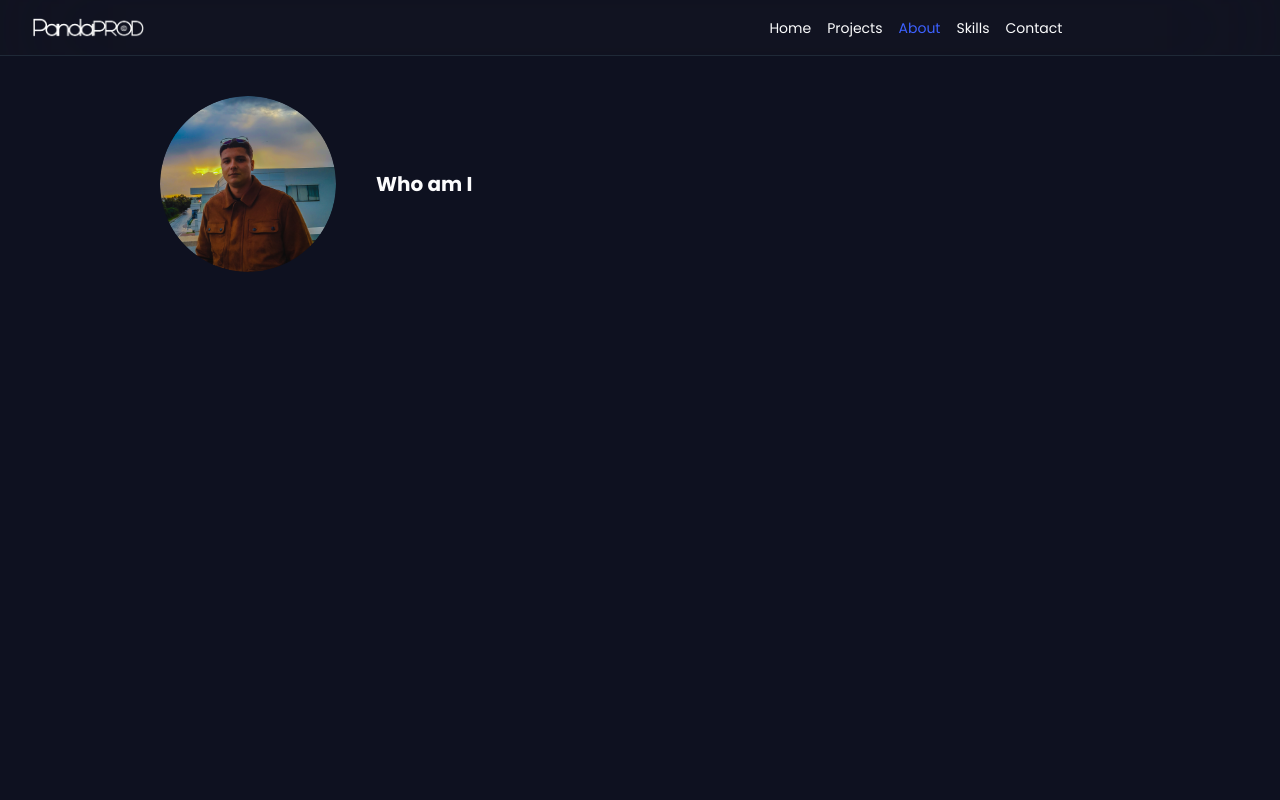
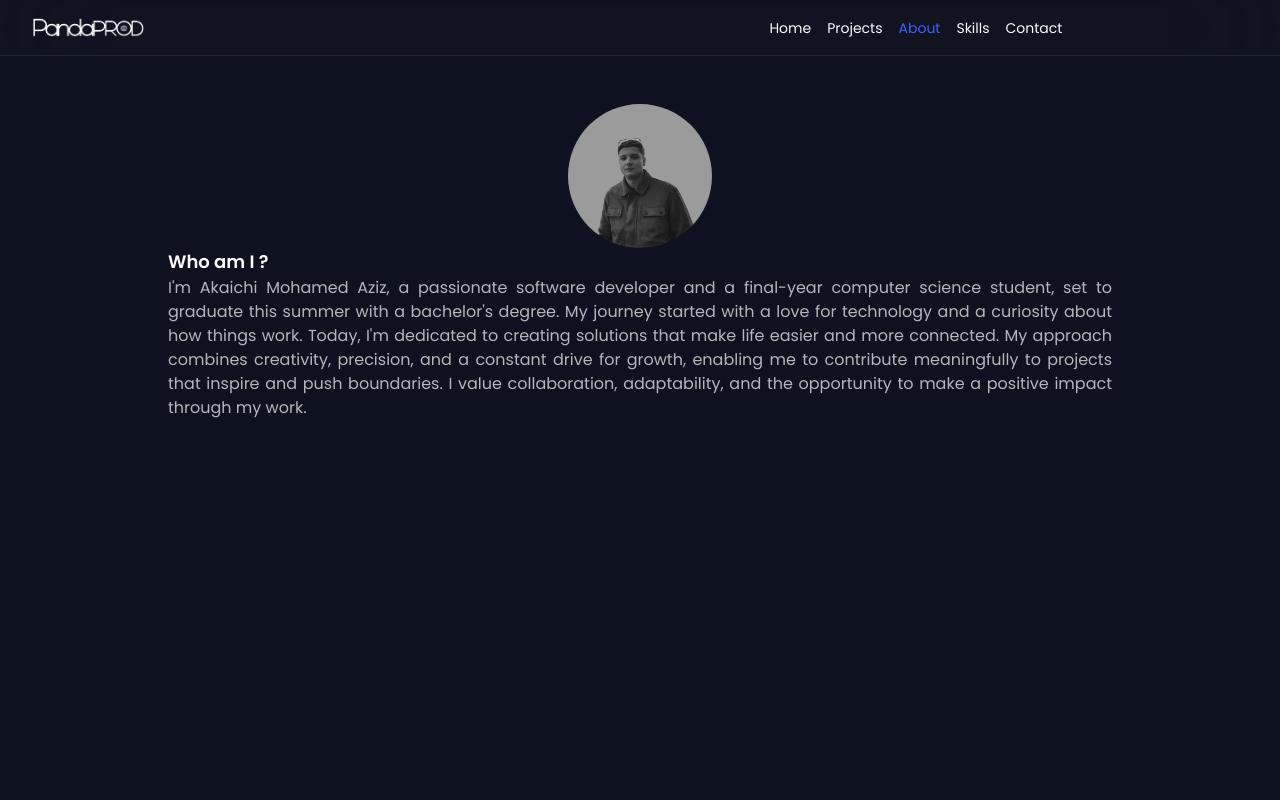
Before and after one commit to AKAICHIaziz/my-portfolio, a Next.js app: page /about in a window 1280 px wide. Shown: the top 800 px of the page. Built offline with nearby package versions, Linux system fonts and the light colour scheme.

Commit message:
about page 1

```diff
--- a/src/app/about/page.jsx
+++ b/src/app/about/page.jsx
@@ -1,17 +1,12 @@
 
 import ProfileDetails from "@/components/ProfileDetails";
-import GitHubCalendar from 'react-github-calendar';
 
 export default function About() {
     return (
-        <div className="w-full h-screen flex justify-center pt-24 bg-background ">
+        <div className="w-full h-screen flex justify-center pt-14 sm:pt-24 bg-background ">
 
-            <div className="w-9/12 flex flex-col items-center">
-
+            <div className="w-full sm:w-9/12 h-fit">
                 <ProfileDetails />
-
-
-
             </div>
 
         </div>
--- a/src/components/ProfileDetails.jsx
+++ b/src/components/ProfileDetails.jsx
@@ -1,19 +1,19 @@
 import Image from "next/image";
-import my_image from "../../public/img.png"
+import my_image from "../../public/img2.jpg"
 
 export default function ProfileDetails() {
     return (
-        <div className="w-full flex flex-row gap-10 items-center pb-10">
+        <div className="w-full flex flex-col items-center gap-5 sm:gap-0 p-5 sm:p-2">
 
-            <Image src={my_image} alt="Profile image" className="w-44 hidden rounded-full lg:block" />
+            <Image src={my_image} alt="Profile image" className="w-24 sm:w-36 rounded-full" />
 
-            <div>
-                <h1 className="font-bold text-base sm:text-xl text-foreground">Who am I</h1>
-                {/* <p className="text-foreground/70 text-justify text-sm sm:text-base">
-                    I m Akaichi Mohamed Aziz, a passionate software developer and a final-year computer science student, set to graduate this summer with a bachelor&apos;s degree.
+            <div className="flex flex-col gap-2 sm:gap-0">
+                <h1 className="font-semibold text-sm sm:text-lg text-foreground">Who am I ?</h1>
+                <p className="text-foreground/70 text-justify text-xs sm:text-base">
+                    I&apos;m Akaichi Mohamed Aziz, a passionate software developer and a final-year computer science student, set to graduate this summer with a bachelor&apos;s degree.
                     My journey started with a love for technology and a curiosity about how things work. Today, I&apos;m dedicated to creating solutions that make life easier and more connected.
                     My approach combines creativity, precision, and a constant drive for growth, enabling me to contribute meaningfully to projects that inspire and push boundaries. I value collaboration, adaptability, and the opportunity to make a positive impact through my work.
-                </p> */}
+                </p>
             </div>
 
         </div>
```
